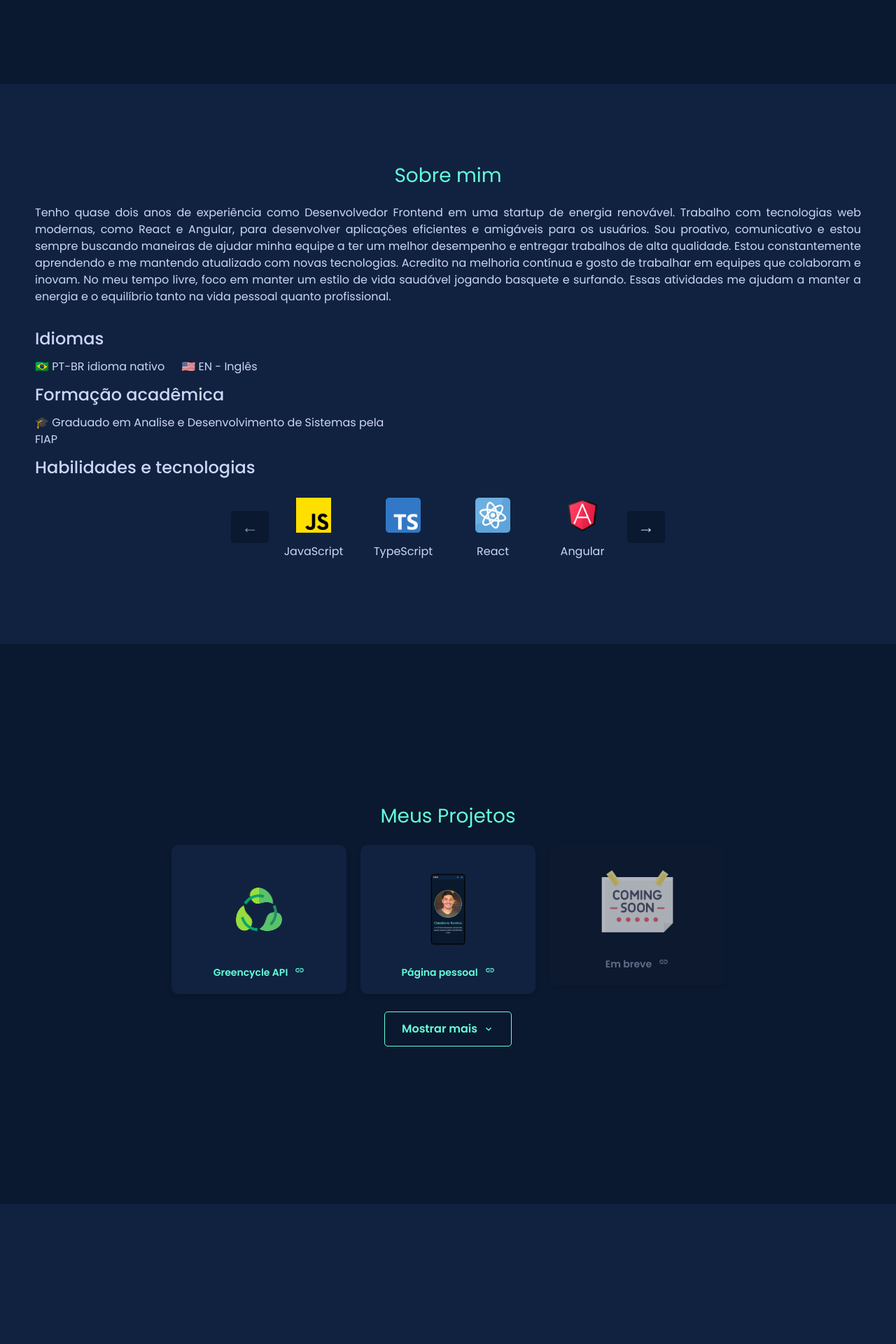
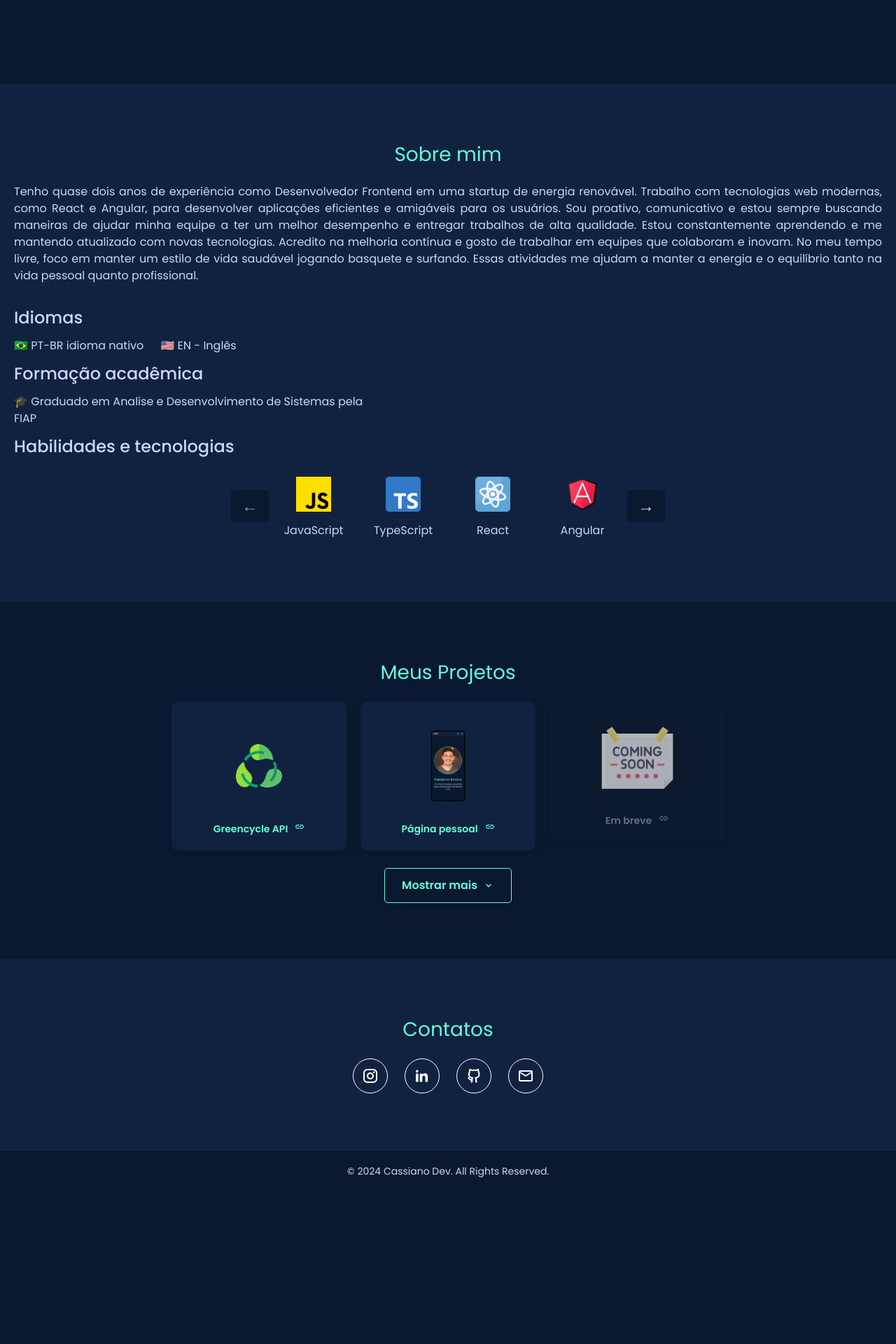
Before and after one commit to CassianoSantosTech/portfolioProject, a Next.js app: page / in a window 1280 px wide. Shown: the part 680-2600 px from the top of the page at 70% size. After the commit the page ends 2384 px from the top, so only its background shows below. Built offline with nearby package versions, Linux system fonts and the light colour scheme.

Commit message:
Revert "refact: global align"
This reverts commit 6bdcf9a359bb4cce993127a0342b09a81107a8b4.

```diff
--- a/src/app/components/about-section/about-section.css
+++ b/src/app/components/about-section/about-section.css
@@ -1,11 +1,7 @@
 .about-section {
-  display: flex;
-  flex-direction: column;
-  justify-content: center;
-  padding: 80px 50px;
+    padding: 80px 20px;
     text-align: center;
     background-color: #112240;
-  height: 100vh;
   }
 
   .about-section h2 {
--- a/src/app/components/contacts-section/contacts-section.css
+++ b/src/app/components/contacts-section/contacts-section.css
@@ -1,11 +1,7 @@
 .contacts-section {
-    display: flex;
-    flex-direction: column;
-    justify-content: center;
     padding: 80px 20px;
     text-align: center;
     background-color: #112240;
-    height: 90vh;
 }
 
 .contacts-section h2 {
--- a/src/app/components/header/header.css
+++ b/src/app/components/header/header.css
@@ -8,7 +8,7 @@
     display: flex;
     align-items: center;
     justify-content: space-between;
-    padding: 0 50px;
+    padding: 0 16px;
     gap: 16px;
 }
 
--- a/src/app/components/projects-section/projects-section.css
+++ b/src/app/components/projects-section/projects-section.css
@@ -1,11 +1,7 @@
 .projects-section {
-    display: flex;
-    flex-direction: column;
-    justify-content: center;
     padding: 80px 20px;
     text-align: center;
     background-color: #0a192f;
-    height: 100vh;
 }
 
 .projects-section h2 {
```
Lines whose indentation alone changed are shown as unchanged.
